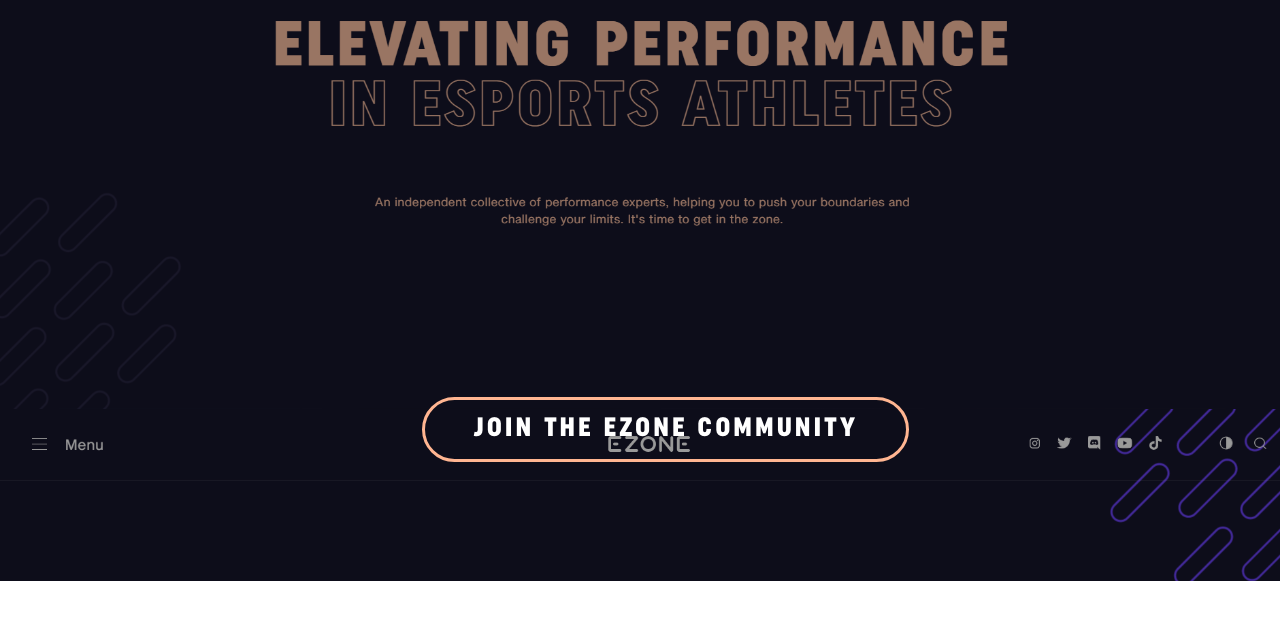
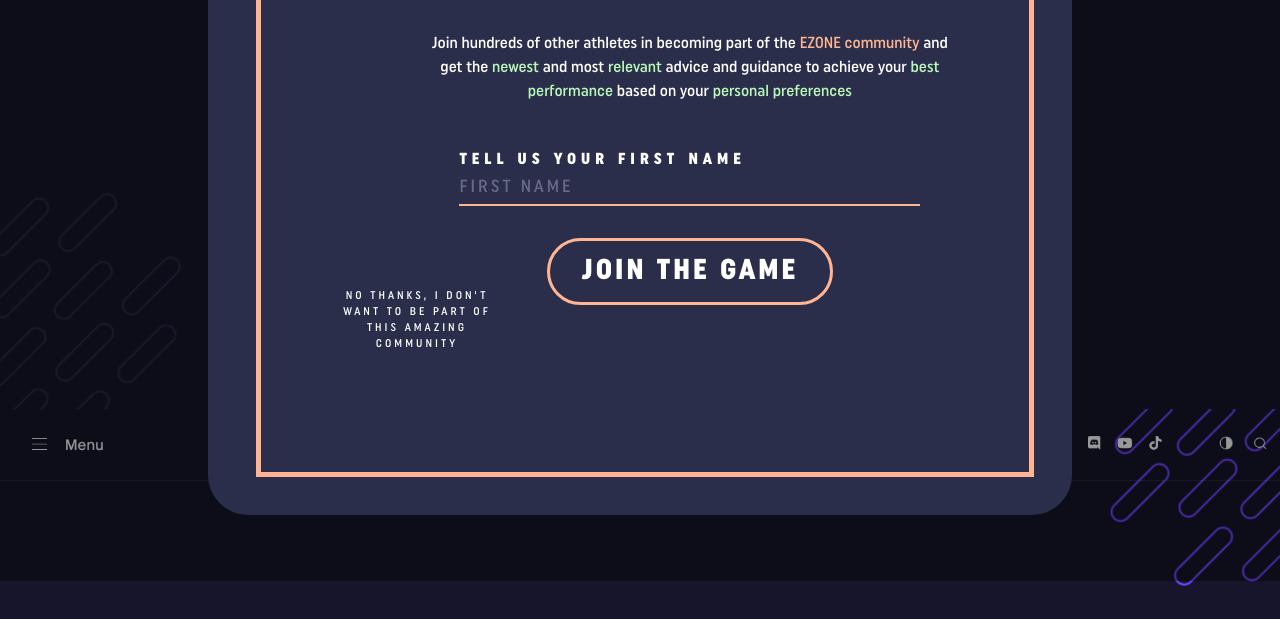
Before and after one commit to poli0139/ezone, a website built with Vite: page index.html in a window 1280 px wide. Shown: the part 219-838 px from the top of the page. Before the commit the page ends 800 px from the top, so only its background shows below. Built offline with nearby package versions, Linux system fonts and the light colour scheme.

Commit message:
a change

```diff
--- a/index.html
+++ b/index.html
@@ -14,10 +14,10 @@
     <title>Ezone</title>
   </head>
   <body>
-    <button class="joinBtn"><h1>Join the ezone community</h1></button>
+    <button class="joinBtn hidden"><h1>Join the ezone community</h1></button>
 
     <div id="darkBox"></div>
-    <div class="modal hidden">
+    <div class="modal">
       <section class="formSteps modalSection">
         <div class="introSec">
           <div>
```
